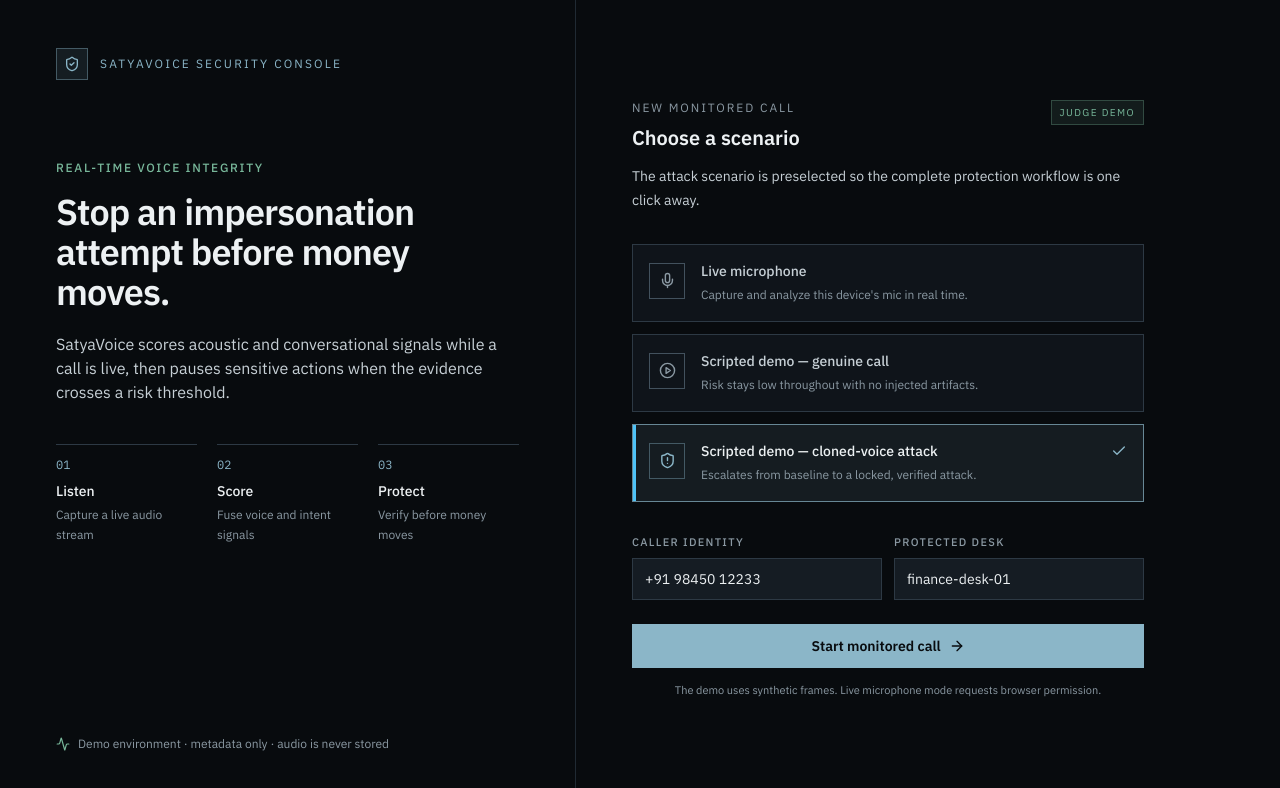
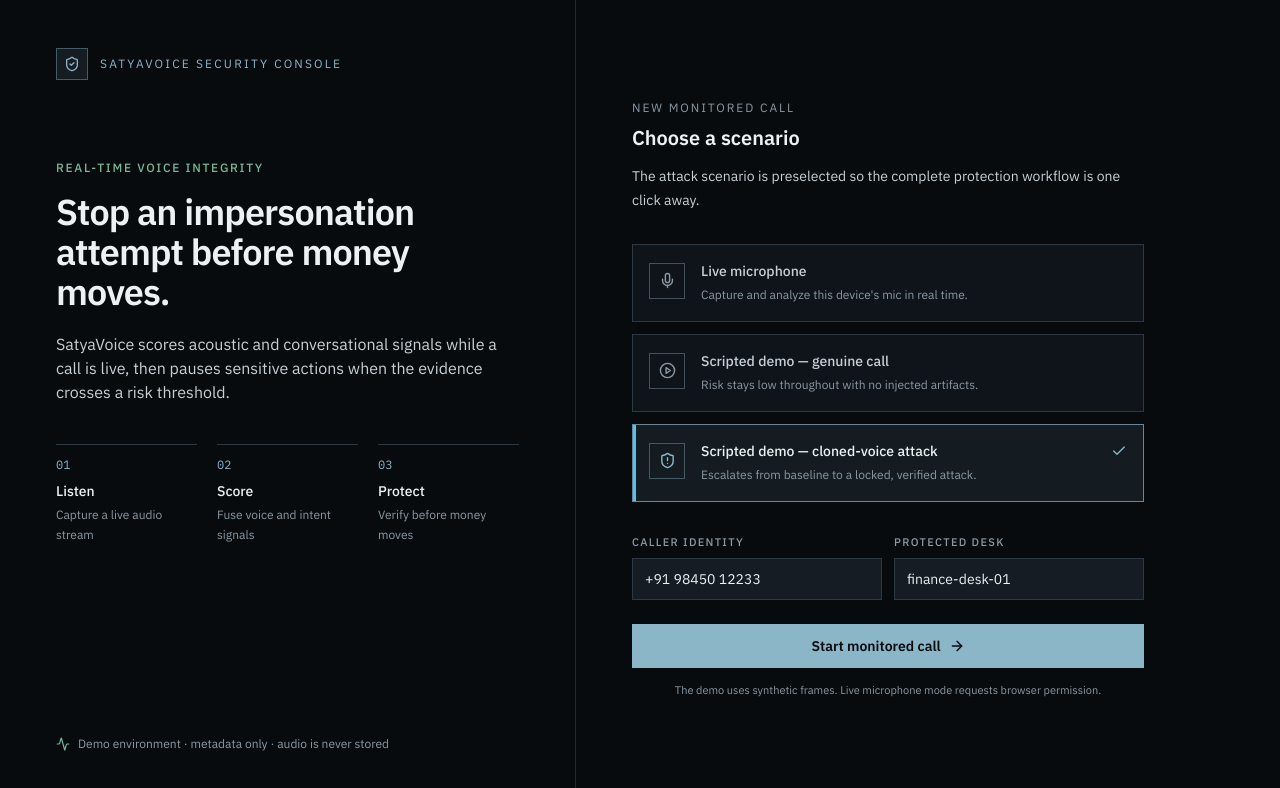
Before and after one commit to Devanshshar01/sih-voice, a React (Vite) app: page / in a window 1280 px wide. Shown: the top 788 px of the page. Built offline with nearby package versions, Linux system fonts and the light colour scheme; no server answers; the HTML template or start-up script is replaced by a standard one.

Commit message:
initial commit

```diff
--- a/src/components/StartCallForm.tsx
+++ b/src/components/StartCallForm.tsx
@@ -88,9 +88,6 @@
                 <p className="text-xs uppercase tracking-[0.16em] text-mute">New monitored call</p>
                 <h2 className="mt-2 text-xl font-semibold text-paper">Choose a scenario</h2>
               </div>
-              <span className="border border-safe/30 bg-safe-bg px-2 py-1 text-[10px] uppercase tracking-[0.14em] text-safe">
-                Judge demo
-              </span>
             </div>
             <p className="mt-3 text-sm leading-6 text-paper-dim">
               The attack scenario is preselected so the complete protection workflow is one click away.
```
